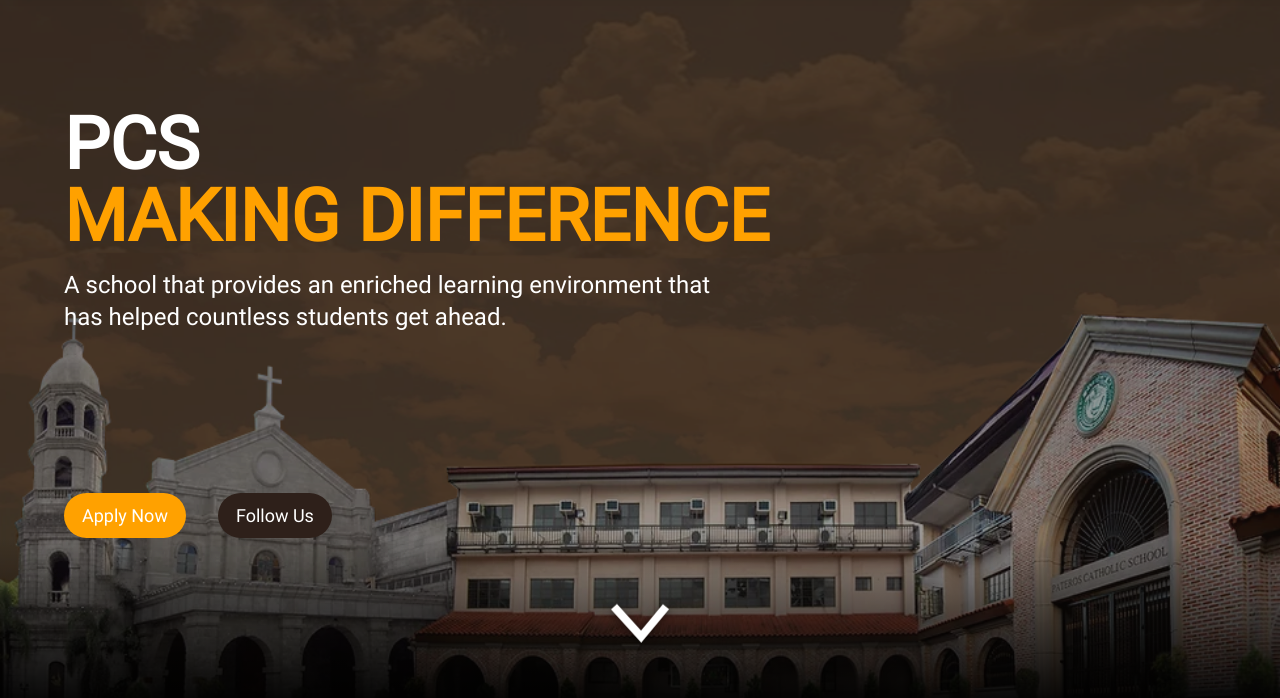
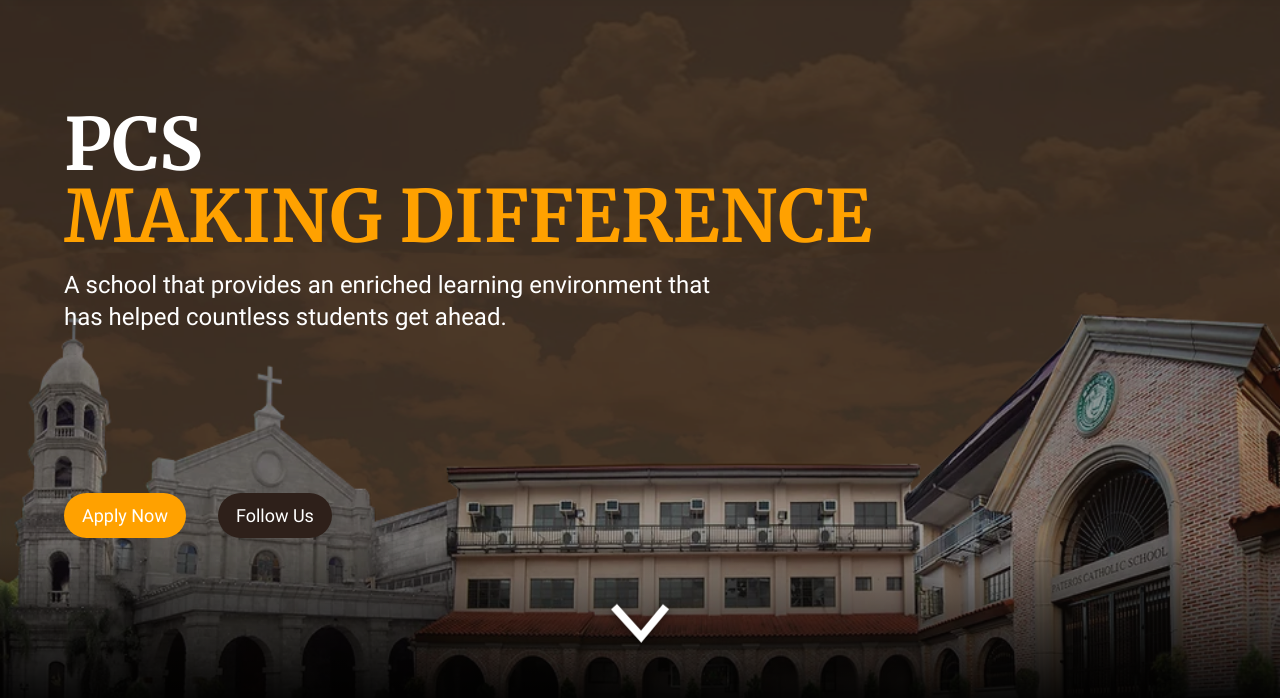
Before and after one commit to xGihyun/pcs-static, a plain HTML site: page index.html in a window 1280 px wide. Shown: the part 102-800 px from the top of the page. Drawn offline with Linux system fonts and the light colour scheme.

Commit message:
Changed hero section h1 font

```diff
--- a/styles/styles.css
+++ b/styles/styles.css
@@ -48,6 +48,12 @@
 @font-face {
   font-family: merriweather-bold;
   src: url("../fonts/merriweather/Merriweather-Bold.ttf");
+  font-display: swap;
+}
+
+@font-face {
+  font-family: merriweather-black;
+  src: url("../fonts/merriweather/Merriweather-Black.ttf");
   font-display: swap;
 }
 
@@ -737,6 +743,10 @@
   padding: 0;
 }
 
+#hero .header h1 span {
+  font-family: merriweather-bold;
+}
+
 #hero img {
   width: 100%;
   height: 100%;
```
